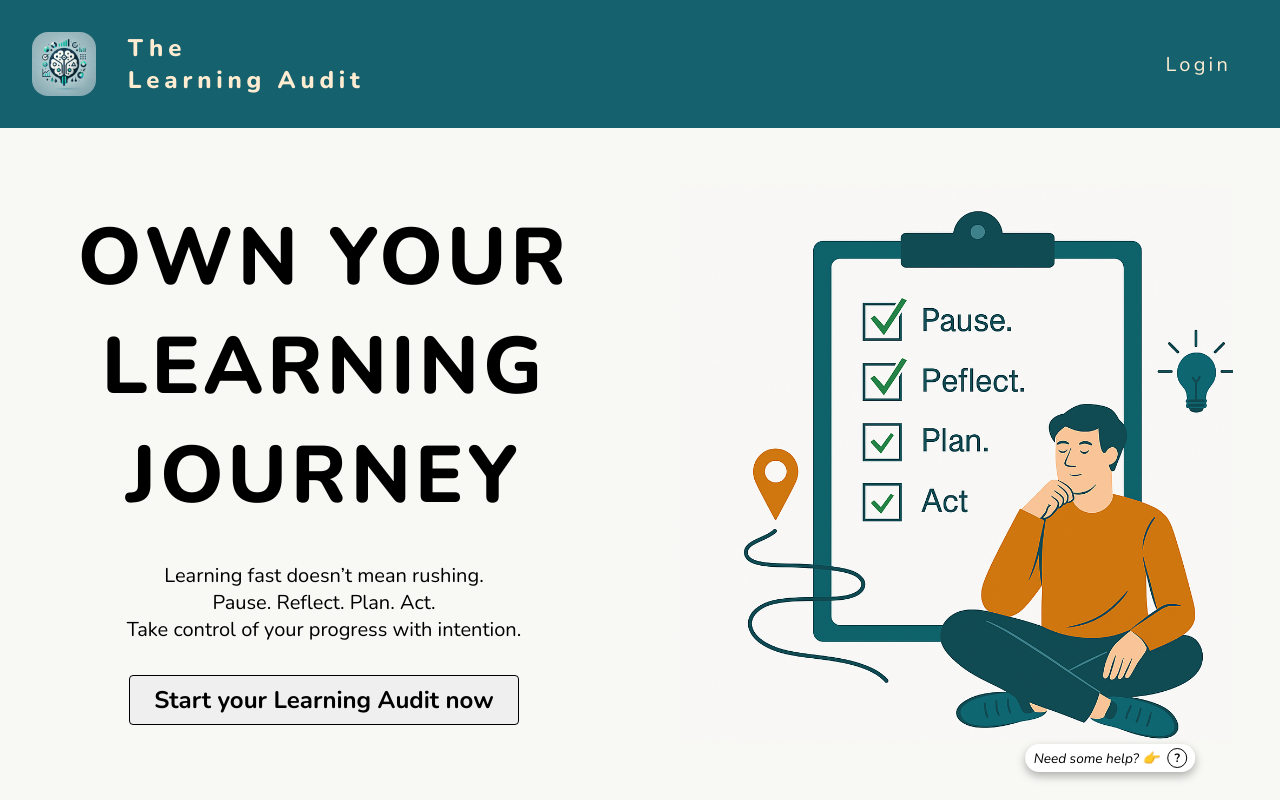
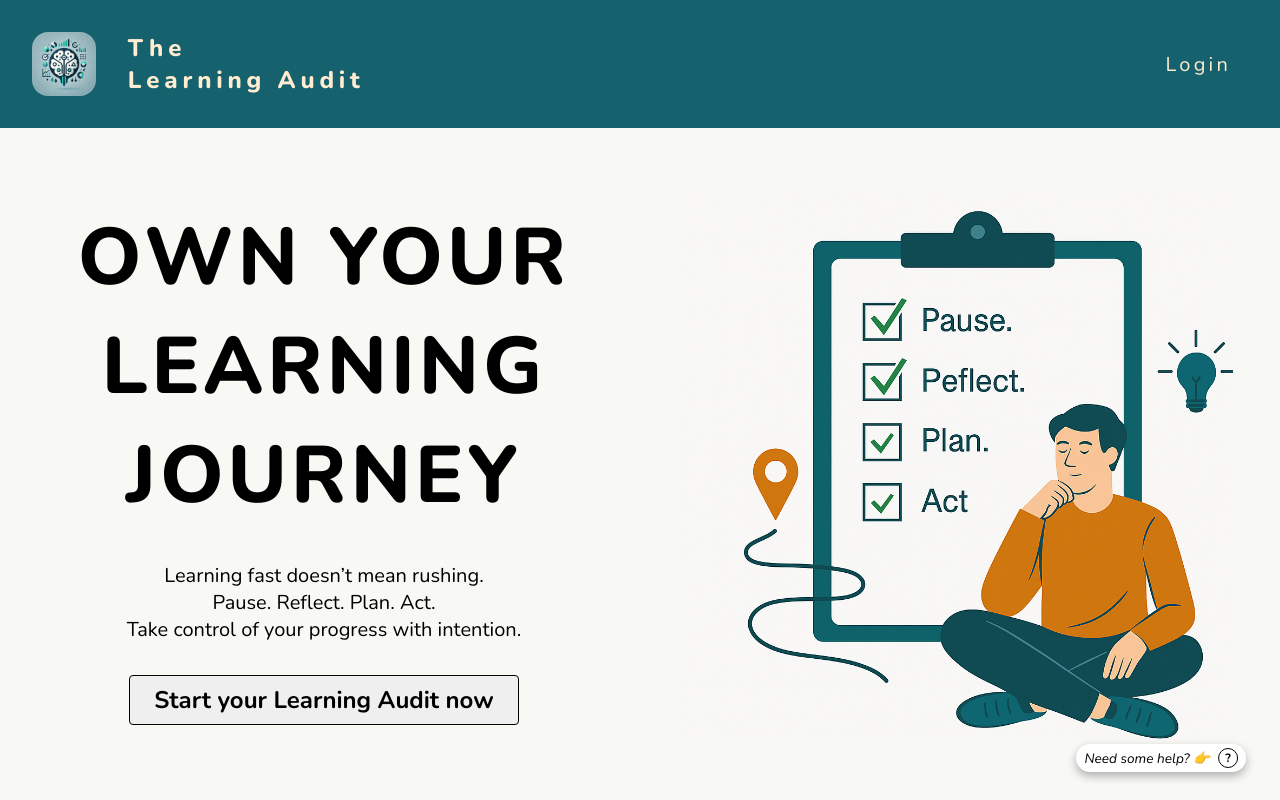
Before and after one commit to Tyriol/learning-audit, a Next.js app: page / in a window 1280 px wide. Built offline with nearby package versions, Linux system fonts and the light colour scheme.

Commit message:
update positioning of help modal

```diff
--- a/app/components/HowToGuide/HowToGuide.module.css
+++ b/app/components/HowToGuide/HowToGuide.module.css
@@ -5,7 +5,7 @@
   position: fixed;
   bottom: 0;
   right: 0;
-  transform: translate(-50%, -100%);
+  transform: translate(-20%, -100%);
   padding: 0.25rem 0.5rem;
   border-radius: 500px;
   box-shadow: 0 4px 10px rgba(0, 0, 0, 0.3);
```
